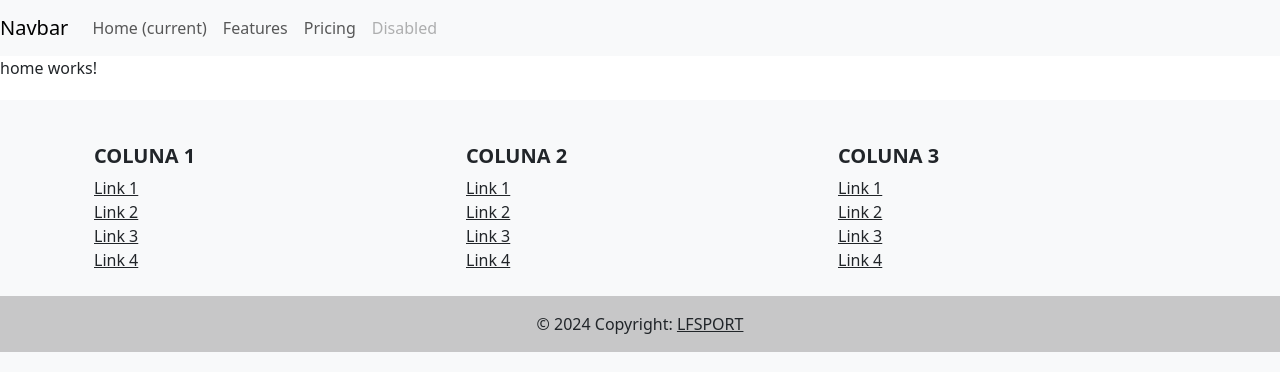
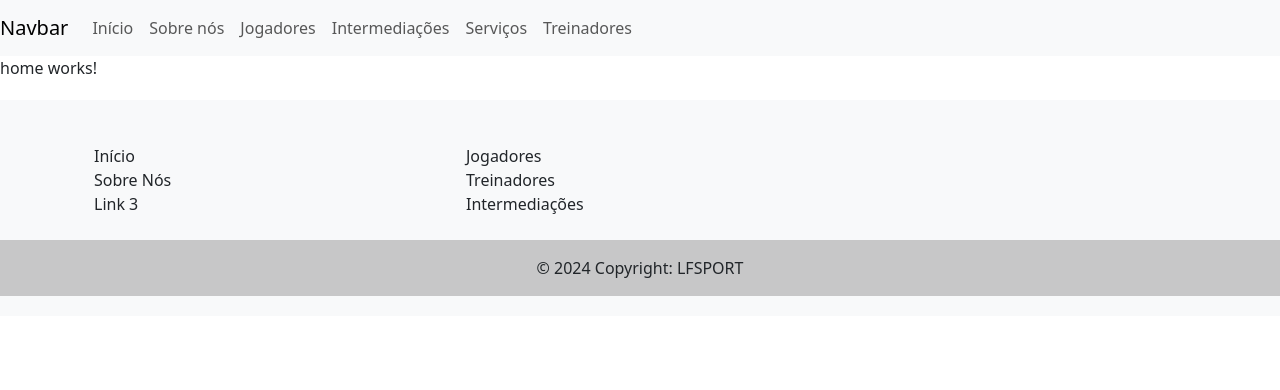
Before and after one commit to Antoniongola/LFSPORT-oficial, an Angular app in the folder frontend-lsport/: page / in a window 1280 px wide. Shown: the top 390 px of the page. Built offline with nearby package versions, Linux system fonts and the light colour scheme.

Commit message:
front end: basic updates

```diff
--- a/frontend-lsport/angular.json
+++ b/frontend-lsport/angular.json
@@ -95,9 +95,15 @@
               }
             ],
             "styles": [
+              "node_modules/bootstrap/dist/css/bootstrap.min.css",
               "src/styles.css"
+
             ],
-            "scripts": []
+            "scripts": [
+              "node_modules/bootstrap/dist/js/bootstrap.bundle.min.js",
+              "node_modules/jquery/dist/jquery.js",
+              "node_modules/@popperjs/core/dist/umd/popper.js"
+            ]
           }
         }
       }
--- a/frontend-lsport/package.json
+++ b/frontend-lsport/package.json
@@ -20,6 +20,7 @@
     "@angular/router": "^18.1.0",
     "@popperjs/core": "^2.11.8",
     "bootstrap": "^5.3.3",
+    "jquery": "^3.7.1",
     "rxjs": "~7.8.0",
     "tslib": "^2.3.0",
     "zone.js": "~0.14.3"
--- a/frontend-lsport/src/app/components/footer/footer.component.html
+++ b/frontend-lsport/src/app/components/footer/footer.component.html
@@ -4,23 +4,21 @@
     <div class="row">
       <!-- Coluna 1 -->
       <div class="col-lg-4 col-md-6 mb-4 mb-md-0">
-        <h5 class="text-uppercase">Coluna 1</h5>
+        <!--<h5 class="text-uppercase">Coluna 1</h5>-->
         <ul class="list-unstyled mb-0">
           <li>
-            <a [routerLink]="['']" class="text-dark">Link 1</a>
+            <a [routerLink]="['']" class="text-dark">Início</a>
           </li>
           <li>
-            <a [routerLink]="['']" class="text-dark">Link 2</a>
+            <a [routerLink]="['about']" class="text-dark">Sobre Nós</a>
           </li>
           <li>
             <a [routerLink]="['']" class="text-dark">Link 3</a>
           </li>
-          <li>
-            <a [routerLink]="['']" class="text-dark">Link 4</a>
-          </li>
         </ul>
       </div>
       <!-- Coluna 2 -->
+      <!--
       <div class="col-lg-4 col-md-6 mb-4 mb-md-0">
         <h5 class="text-uppercase">Coluna 2</h5>
         <ul class="list-unstyled mb-0">
@@ -33,26 +31,20 @@
           <li>
             <a [routerLink]="['']" class="text-dark">Link 3</a>
           </li>
-          <li>
-            <a [routerLink]="['']" class="text-dark">Link 4</a>
-          </li>
         </ul>
-      </div>
+      </div>-->
       <!-- Coluna 3 -->
       <div class="col-lg-4 col-md-12 mb-4 mb-md-0">
-        <h5 class="text-uppercase">Coluna 3</h5>
+        <!--<h5 class="text-uppercase">Coluna 3</h5>-->
         <ul class="list-unstyled mb-0">
           <li>
-            <a [routerLink]="['']" class="text-dark">Link 1</a>
+            <a [routerLink]="['jogadores']" class="text-dark">Jogadores</a>
           </li>
           <li>
-            <a [routerLink]="['']" class="text-dark">Link 2</a>
+            <a [routerLink]="['treinadores']" class="text-dark">Treinadores</a>
           </li>
           <li>
-            <a [routerLink]="['']" class="text-dark">Link 3</a>
-          </li>
-          <li>
-            <a [routerLink]="['']" class="text-dark">Link 4</a>
+            <a [routerLink]="['intermediacoes']" class="text-dark">Intermediações</a>
           </li>
         </ul>
       </div>
--- a/frontend-lsport/src/app/components/navbar/navbar.component.html
+++ b/frontend-lsport/src/app/components/navbar/navbar.component.html
@@ -1,22 +1,28 @@
 <!-- app.component.html -->
 <nav class="navbar navbar-expand-lg navbar-light bg-light">
-  <a class="navbar-brand" href="#">Navbar</a>
+  <a class="navbar-brand" [routerLink]="['']">Navbar</a>
   <button class="navbar-toggler" type="button" data-bs-toggle="collapse" data-bs-target="#navbarNav" aria-controls="navbarNav" aria-expanded="false" aria-label="Toggle navigation">
     <span class="navbar-toggler-icon"></span>
   </button>
   <div class="collapse navbar-collapse" id="navbarNav">
     <ul class="navbar-nav">
       <li class="nav-item active">
-        <a class="nav-link" href="#">Home <span class="sr-only">(current)</span></a>
+        <a class="nav-link" [routerLink]="['']">Início</a>
       </li>
       <li class="nav-item">
-        <a class="nav-link" href="#">Features</a>
+        <a class="nav-link" [routerLink]="['sobre']">Sobre nós</a>
       </li>
       <li class="nav-item">
-        <a class="nav-link" href="#">Pricing</a>
+        <a class="nav-link" [routerLink]="['jogadores']">Jogadores</a>
       </li>
       <li class="nav-item">
-        <a class="nav-link disabled" href="#" tabindex="-1" aria-disabled="true">Disabled</a>
+        <a class="nav-link" [routerLink]="['intermediacoes']">Intermediações</a>
+      </li>
+      <li class="nav-item">
+        <a class="nav-link" [routerLink]="['servicos']">Serviços</a>
+      </li>
+      <li class="nav-item">
+        <a class="nav-link" [routerLink]="['treinadores']">Treinadores</a>
       </li>
     </ul>
   </div>
--- a/frontend-lsport/src/styles.css
+++ b/frontend-lsport/src/styles.css
@@ -1,2 +1,15 @@
 /* You can add global styles to this file, and also import other style files */
 @import 'bootstrap/dist/css/bootstrap.css';
+
+*{
+  margin: 0;
+  padding: 0;
+}
+
+a{
+  text-decoration: none;
+}
+
+a:hover{
+
+}
```
Also changed, not shown: frontend-lsport/src/app/app-routing.module.ts (+16 -1 lines), frontend-lsport/src/app/app.module.ts (+18 -2 lines), 1 other file (tests, documents, lock files or other folders).
